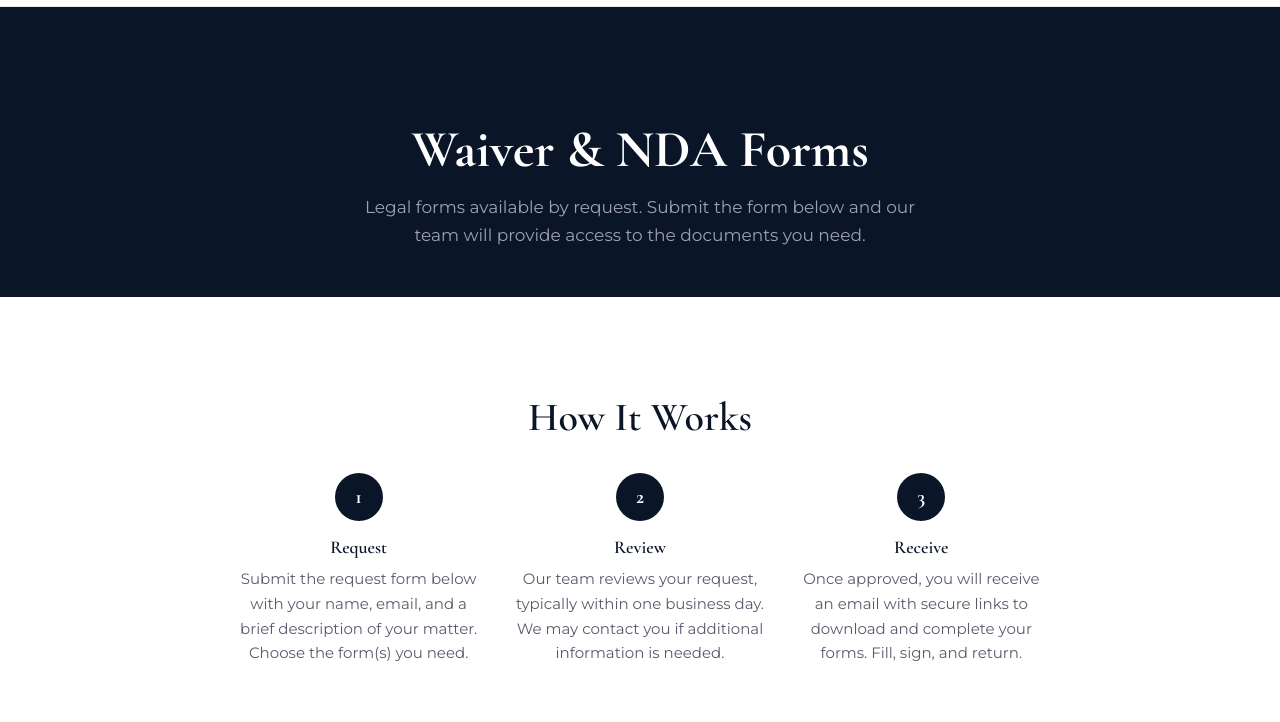
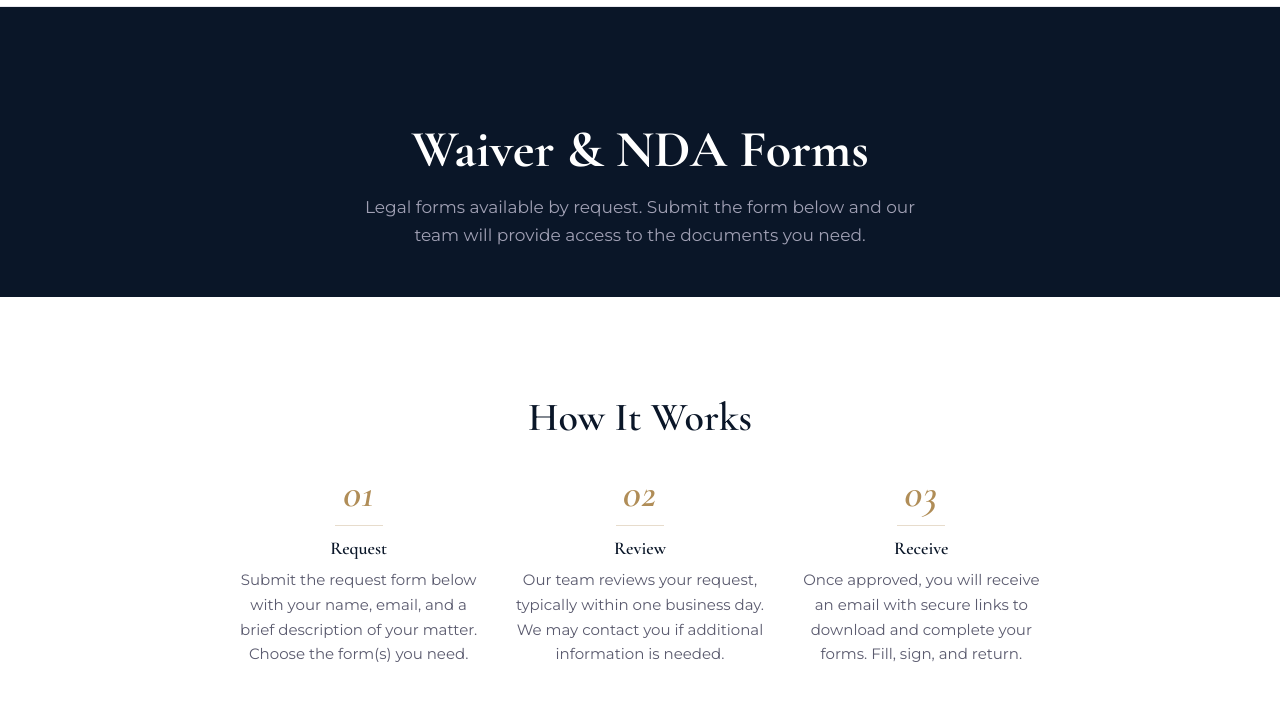
Before and after one commit to busconductors/covington-burling, a website: page public/waiver-nda.html in a window 1280 px wide. Shown: the part 78-800 px from the top of the page. Drawn offline with nearby package versions, Linux system fonts and the light colour scheme; a script that the page names is missing.

Commit message:
style(design): FINDING-002 — replace AI-slop numbered circles with editorial gold serif numerals

```diff
--- a/public/css/styles.css
+++ b/public/css/styles.css
@@ -1447,18 +1447,18 @@ h4 { font-size: 1.125rem; font-weight: 500; }
 }
 
 .step-item__number {
-  width: 48px;
-  height: 48px;
-  border-radius: 50%;
-  background: var(--navy);
-  color: var(--white);
   font-family: var(--font-serif);
-  font-size: 1.25rem;
-  font-weight: 700;
-  display: flex;
-  align-items: center;
-  justify-content: center;
-  margin: 0 auto 1rem;
+  font-size: 2.5rem;
+  font-weight: 600;
+  font-style: italic;
+  color: var(--gold);
+  line-height: 1;
+  letter-spacing: 0.02em;
+  margin-bottom: 0.75rem;
+  padding-bottom: 0.75rem;
+  border-bottom: 1px solid rgba(176, 141, 87, 0.3);
+  display: inline-block;
+  min-width: 3rem;
 }
 
 .step-item__title {
--- a/public/waiver-nda.html
+++ b/public/waiver-nda.html
@@ -74,17 +74,17 @@
         <h2 class="section-title text-center" id="how-it-works">How It Works</h2>
         <div class="steps-row">
           <div class="step-item">
-            <div class="step-item__number" aria-hidden="true">1</div>
+            <div class="step-item__number" aria-hidden="true">01</div>
             <h3 class="step-item__title">Request</h3>
             <p class="step-item__desc">Submit the request form below with your name, email, and a brief description of your matter. Choose the form(s) you need.</p>
           </div>
           <div class="step-item">
-            <div class="step-item__number" aria-hidden="true">2</div>
+            <div class="step-item__number" aria-hidden="true">02</div>
             <h3 class="step-item__title">Review</h3>
             <p class="step-item__desc">Our team reviews your request, typically within one business day. We may contact you if additional information is needed.</p>
           </div>
           <div class="step-item">
-            <div class="step-item__number" aria-hidden="true">3</div>
+            <div class="step-item__number" aria-hidden="true">03</div>
             <h3 class="step-item__title">Receive</h3>
             <p class="step-item__desc">Once approved, you will receive an email with secure links to download and complete your forms. Fill, sign, and return.</p>
           </div>
```
